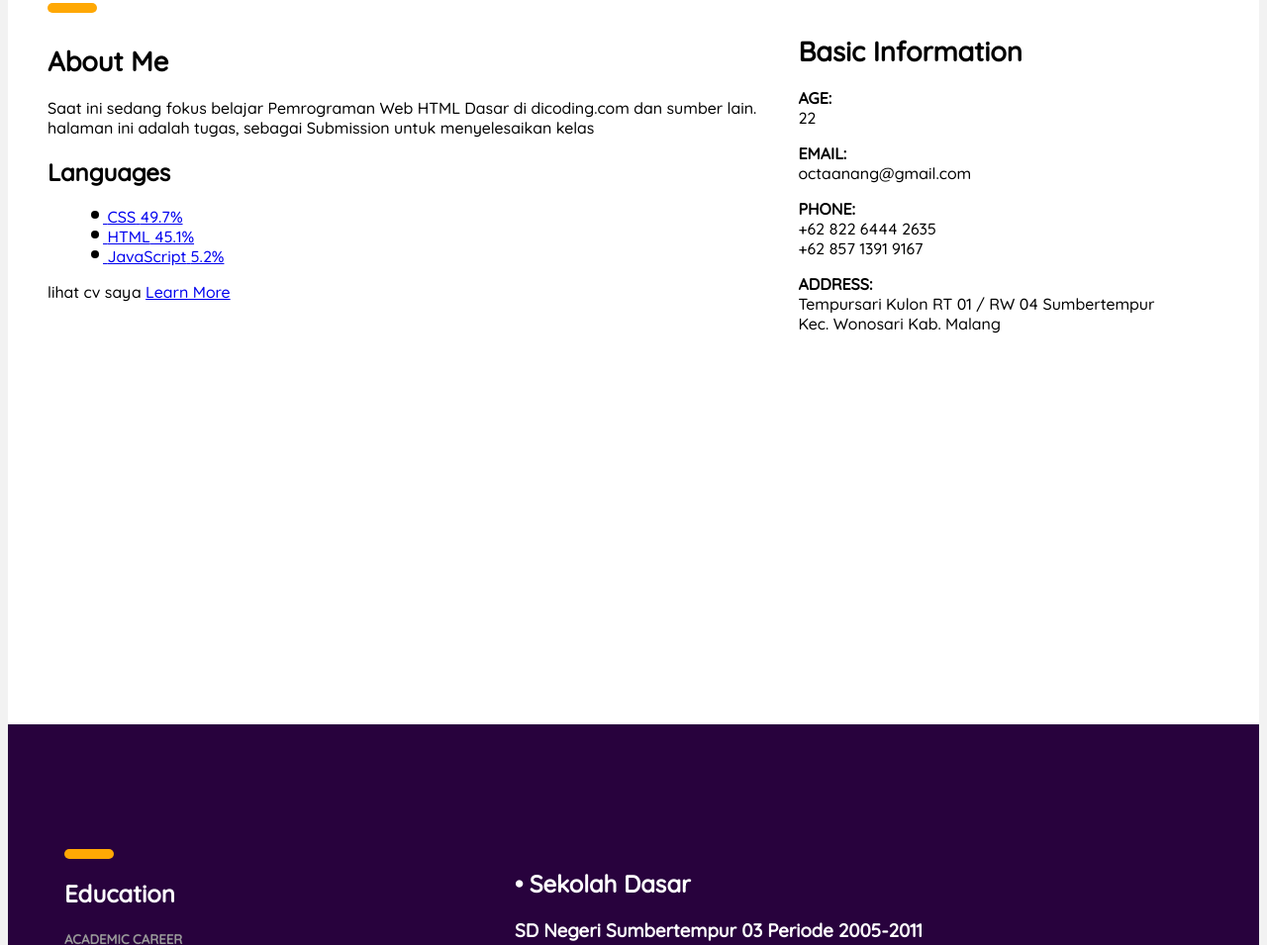
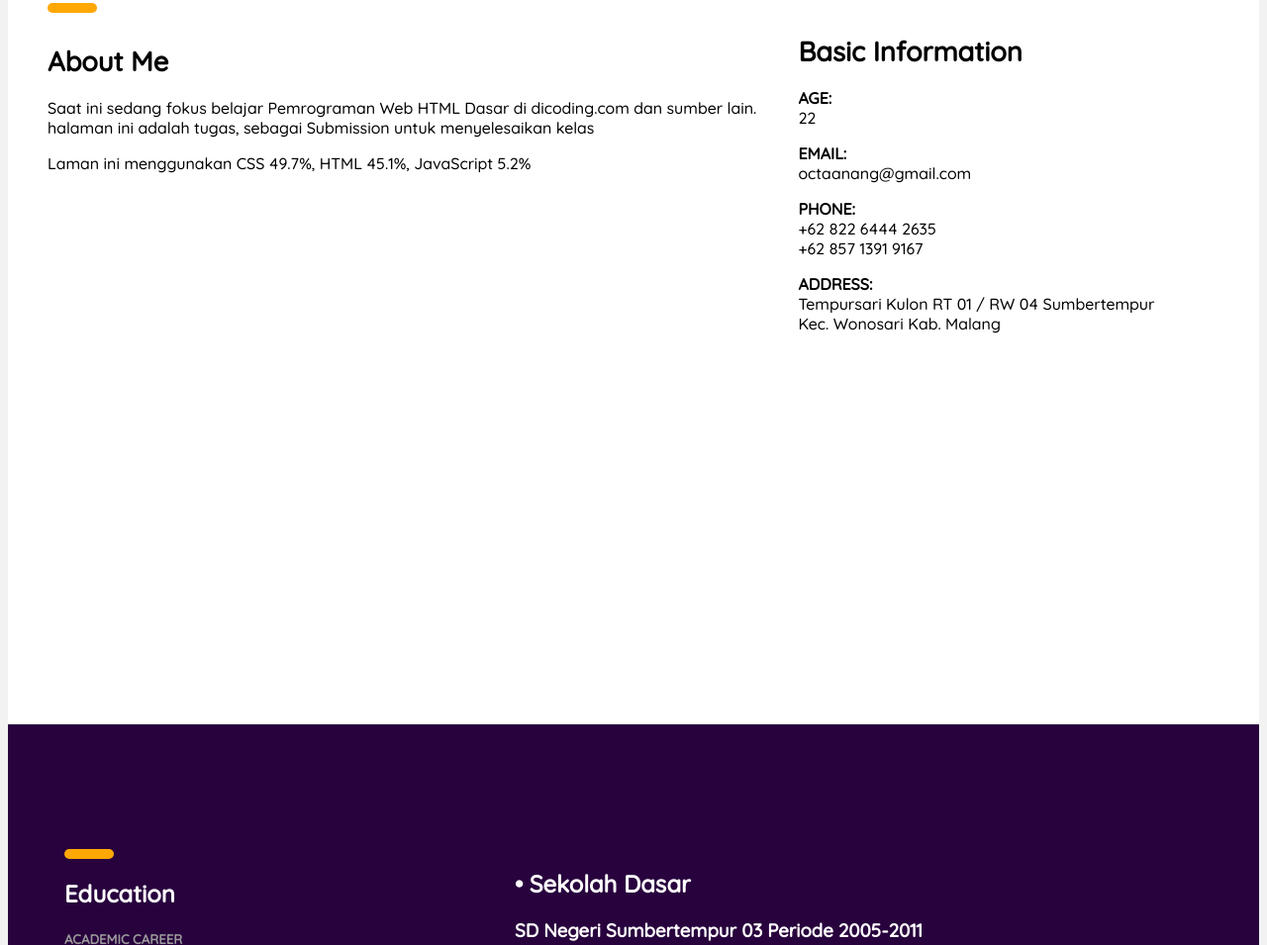
Before and after one commit to octaanang/anang, a plain HTML site: page index.html in a window 1280 px wide. Shown: the part 805-1760 px from the top of the page at 99% size. Drawn offline with Linux system fonts and the light colour scheme.

Commit message:
Update index.html

```diff
--- a/index.html
+++ b/index.html
@@ -64,43 +64,7 @@
 			<div class="lineyellow"></div>
 			<div class="tebal">About Me</div>
 			<p>Saat ini sedang fokus belajar Pemrograman Web HTML Dasar di dicoding.com dan sumber lain. halaman ini adalah tugas, sebagai Submission untuk menyelesaikan kelas
-				<div class="BorderGrid-row">
-            <div class="BorderGrid-cell">
-              <h2 class="h4 mb-3">Languages</h2>
-<div class="mb-2">
-  <span class="Progress ">
-    <span itemprop="keywords" aria-label="CSS 49.7" style="background-color: #563d7c;width: 49.7%;" class="Progress-item "></span>
-    <span itemprop="keywords" aria-label="HTML 45.1" style="background-color: #e34c26;width: 45.1%;" class="Progress-item "></span>
-    <span itemprop="keywords" aria-label="JavaScript 5.2" style="background-color: #f1e05a;width: 5.2%;" class="Progress-item "></span>
-</span></div>
-<ul class="list-style-none">
-    <li class="d-inline">
-      <a class="d-inline-flex flex-items-center flex-nowrap link-gray no-underline text-small mr-3" href="/octaanang/biodata/search?l=css" data-ga-click="Repository, language stats search click, location:repo overview">
-        <svg class="octicon octicon-dot-fill mr-2" style="color:#563d7c;" viewBox="0 0 16 16" version="1.1" width="16" height="16" aria-hidden="true"><path fill-rule="evenodd" d="M8 4a4 4 0 100 8 4 4 0 000-8z"></path></svg>
-        <span class="text-gray-dark text-bold mr-1">CSS</span>
-        <span>49.7%</span>
-      </a>
-    </li>
-    <li class="d-inline">
-      <a class="d-inline-flex flex-items-center flex-nowrap link-gray no-underline text-small mr-3" href="/octaanang/biodata/search?l=html" data-ga-click="Repository, language stats search click, location:repo overview">
-        <svg class="octicon octicon-dot-fill mr-2" style="color:#e34c26;" viewBox="0 0 16 16" version="1.1" width="16" height="16" aria-hidden="true"><path fill-rule="evenodd" d="M8 4a4 4 0 100 8 4 4 0 000-8z"></path></svg>
-        <span class="text-gray-dark text-bold mr-1">HTML</span>
-        <span>45.1%</span>
-      </a>
-    </li>
-    <li class="d-inline">
-      <a class="d-inline-flex flex-items-center flex-nowrap link-gray no-underline text-small mr-3" href="/octaanang/biodata/search?l=javascript" data-ga-click="Repository, language stats search click, location:repo overview">
-        <svg class="octicon octicon-dot-fill mr-2" style="color:#f1e05a;" viewBox="0 0 16 16" version="1.1" width="16" height="16" aria-hidden="true"><path fill-rule="evenodd" d="M8 4a4 4 0 100 8 4 4 0 000-8z"></path></svg>
-        <span class="text-gray-dark text-bold mr-1">JavaScript</span>
-        <span>5.2%</span>
-      </a>
-    </li>
-</ul>
-
-            </div>
-          </div>
-			<p>lihat cv saya <a href="img/cv.pdf" target="_blank">Learn More</a></p>
-			</p>
+			<p>Laman ini menggunakan CSS 49.7%, HTML 45.1%, JavaScript 5.2%</p>
 		</ul>
 		<ul>
 			<div class="tebal">Basic Information</div>
```
